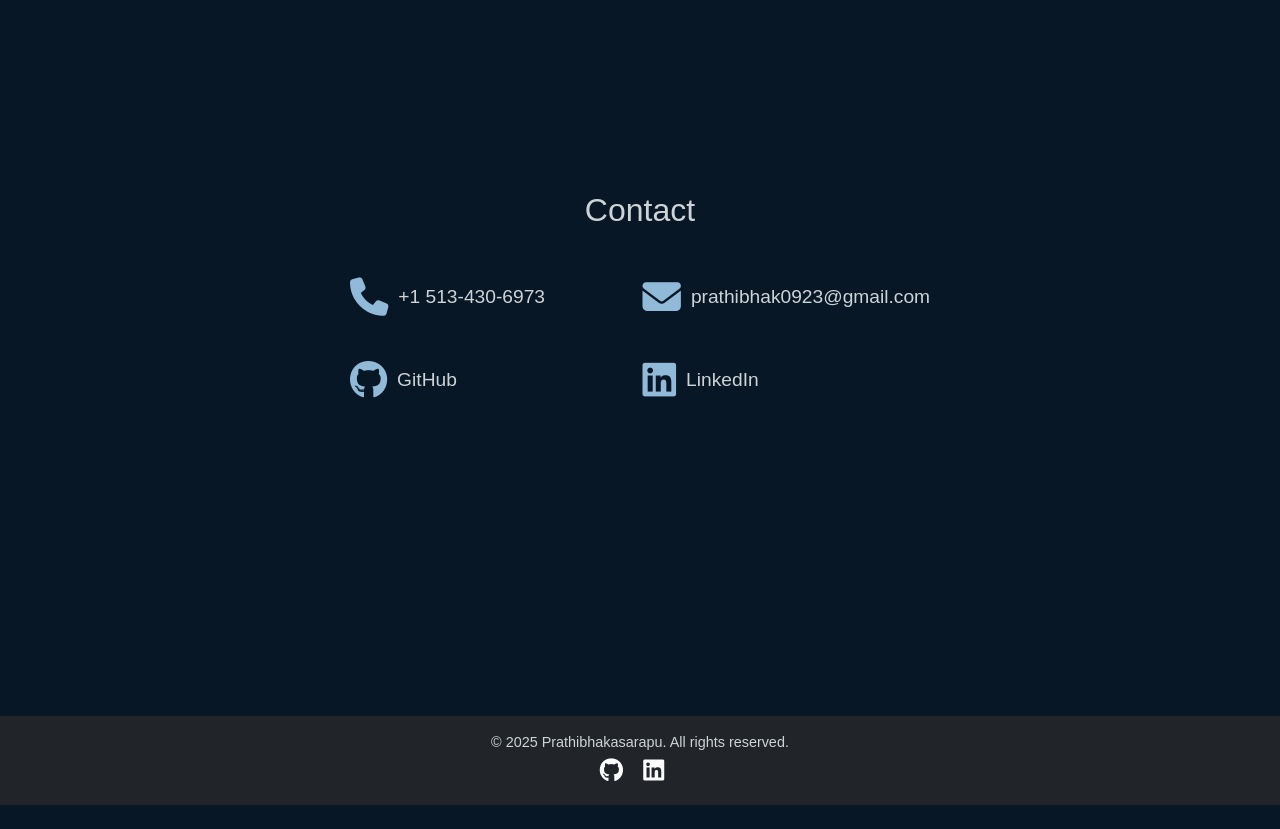
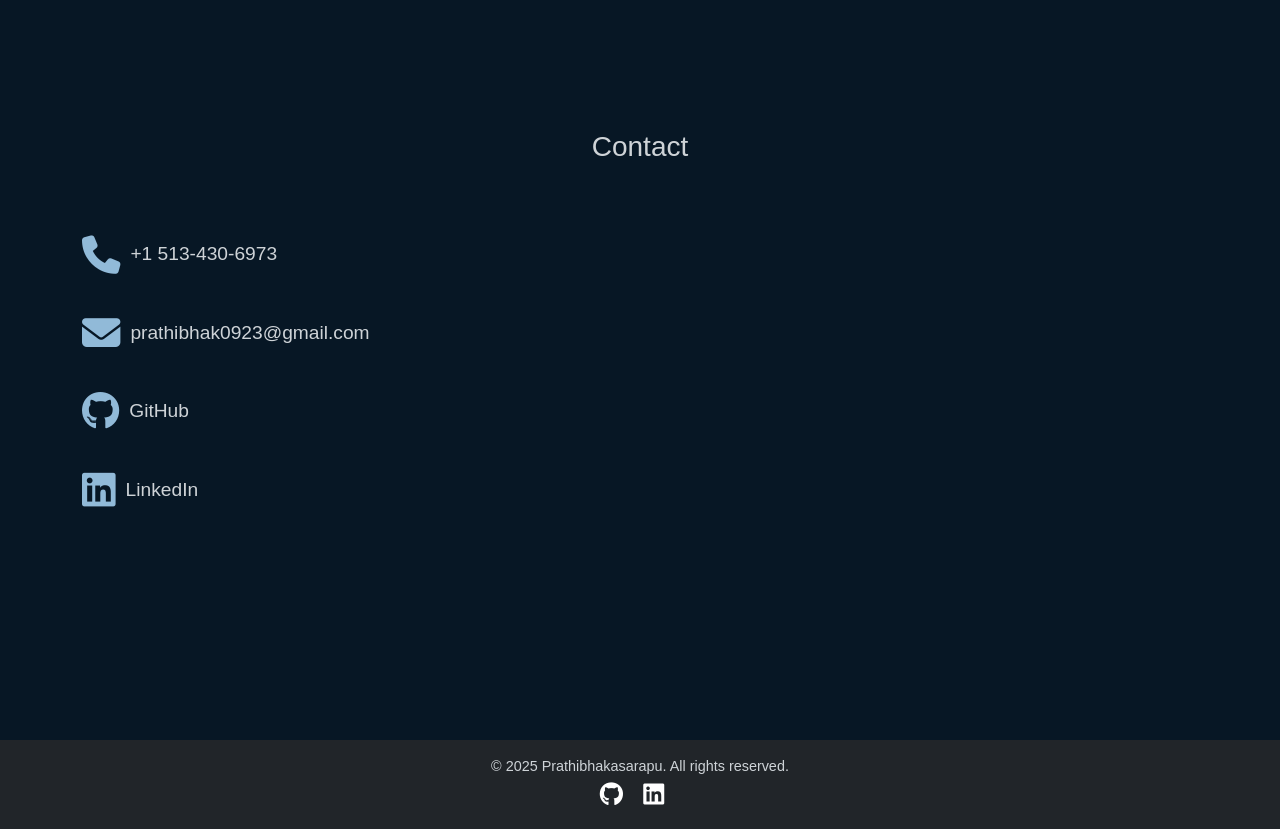
Before and after one commit to prathibhakasarapu/prathibha-portfolio, a plain HTML site: page index.html in a window 1280 px wide. Shown: the part 4160-4989 px from the top of the page. Before the commit the page ends 4965 px from the top, so only its background shows below. Drawn offline with nearby package versions, Linux system fonts and the light colour scheme.

Commit message:
about and contact header changes

```diff
--- a/index.html
+++ b/index.html
@@ -46,6 +46,7 @@
     <section id="about" class="py-5">
         <div class="container">
             <h2 class="text-center mb-5" data-aos="fade-up">About Me</h2>
+            <br>
             <div class="row align-items-center">
                 <div class="container center-content">
                     <div class="col-md-8" data-aos="fade-left">
@@ -323,9 +324,9 @@
 
 
 <section id="letsconnect" class="section scrollspy full-height">
-    <h2 class="myheadings text-center mb-5" data-aos="fade-up">Contact</h2>
+    <h3 class="myheadings text-center mb-5" data-aos="fade-up">Contact</h3>
+    <br>
     <div class="container text-center">
-        <div class="contact-grid">
         <div class="contact-item">
             <i class="fa fa-phone contact-icon"></i>
             <p class="contact-link">+1 513-430-6973</p>
@@ -341,7 +342,6 @@
         <div class="contact-item">
             <i class="fab fa-linkedin contact-icon"></i>
             <a href="https://www.linkedin.com/in/prathibhakasarapu/" target="_blank" class="contact-link">LinkedIn</a>
-          </div>
         </div>
     </div>
 
```
Lines whose indentation alone changed are shown as unchanged.
